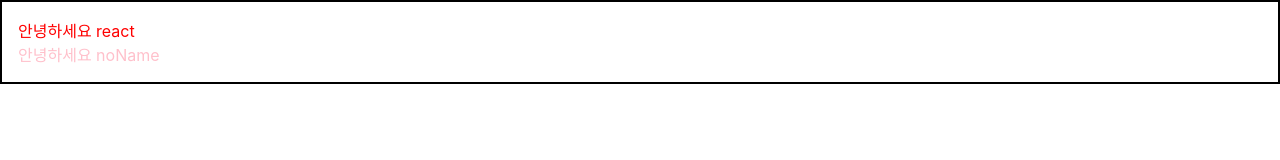
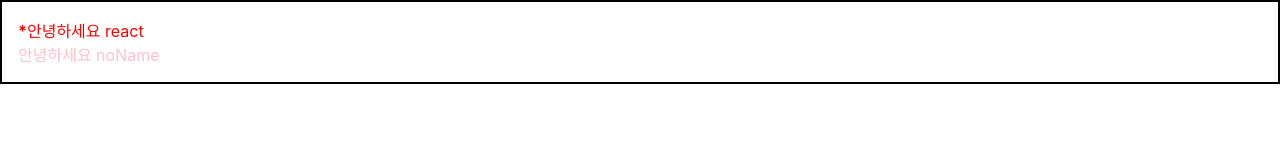
Before and after one commit to sejoonkim/react_tutorial, a React (Create React App) app: page / in a window 1280 px wide. Shown: the top 160 px of the page. Built offline with nearby package versions, Linux system fonts and the light colour scheme.

Commit message:
Conditional rendering: ternary operator || &&

```diff
--- a/src/App.js
+++ b/src/App.js
@@ -6,7 +6,7 @@
 function App() {
   return (
     <Wrapper>
-      <Hello name="react" color="red" />
+      <Hello name="react" color="red" isSpecial />
       <Hello  color="pink" />
     </Wrapper>
   );
--- a/src/Hello.js
+++ b/src/Hello.js
@@ -1,9 +1,14 @@
 import React from 'react';
 
-function Hello({ color, name }) {
-    return <div style={{
+function Hello({ color, name, isSpecial }) {
+    return (
+    <div style={{
         color
-    }}>안녕하세요 {name}</div>;
+    }}>
+        {isSpecial && <b>*</b>}
+        안녕하세요 {name}
+    </div>
+    );
 }
 
 // make default value
```
